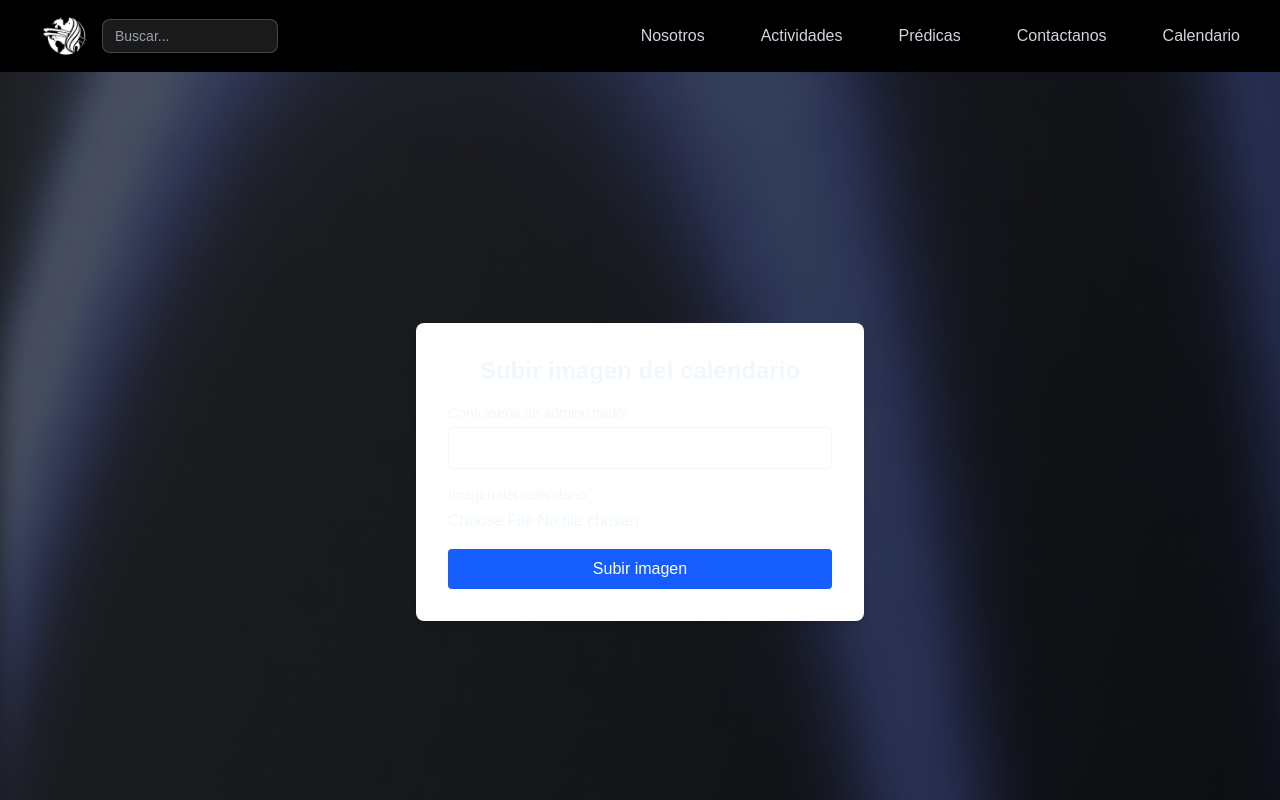
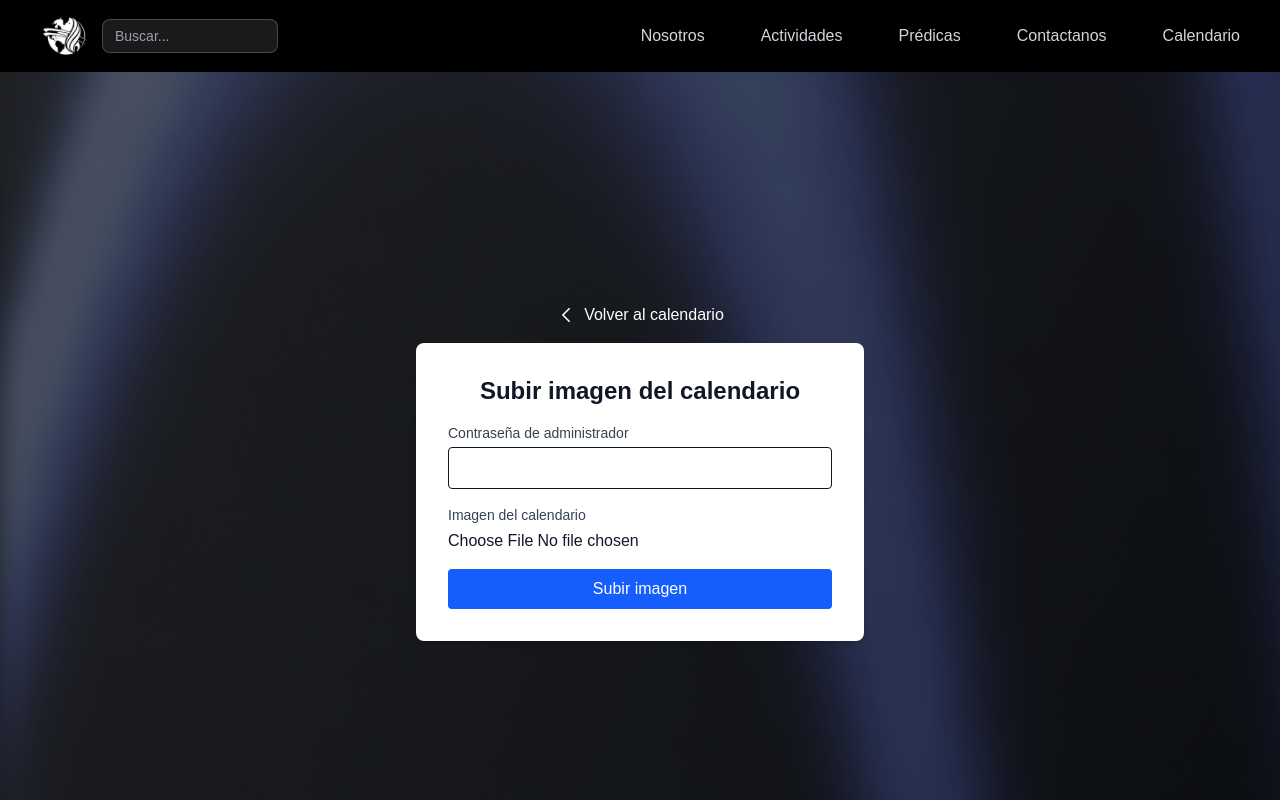
Before and after one commit to agustiinaferraro/maimo-prog3-2025-tpfinal-ferraro, a Next.js app: page /admin/calendario in a window 1280 px wide. Shown: the top 800 px of the page. Built offline with nearby package versions, Linux system fonts and the light colour scheme; no server answers.

Commit message:
fix: admin calendario page text colors for visibility on white bg

```diff
--- a/src/app/admin/calendario/page.js
+++ b/src/app/admin/calendario/page.js
@@ -1,6 +1,7 @@
 'use client'
 
 import { useState } from "react";
+import Link from "next/link";
 
 const API_URL = process.env.NEXT_PUBLIC_API_URL;
 
@@ -49,31 +50,37 @@ export default function AdminCalendario() {
   };
 
   return (
-    <div className="min-h-screen flex items-center justify-center px-4">
+    <div className="min-h-screen flex flex-col items-center justify-center px-4">
+      <Link href="/calendario" className="text-white hover:text-gray-300 transition-colors mb-4 flex items-center gap-2">
+        <svg xmlns="http://www.w3.org/2000/svg" fill="none" viewBox="0 0 24 24" strokeWidth={2} stroke="currentColor" className="w-5 h-5">
+          <path strokeLinecap="round" strokeLinejoin="round" d="M15.75 19.5L8.25 12l7.5-7.5" />
+        </svg>
+        Volver al calendario
+      </Link>
       <form onSubmit={handleSubmit} className="bg-white shadow-md rounded-lg p-8 w-full max-w-md space-y-4">
-        <h1 className="text-2xl font-bold text-center">Subir imagen del calendario</h1>
+        <h1 className="text-2xl font-bold text-center text-gray-900">Subir imagen del calendario</h1>
 
-        {message && <p className="text-green-600 text-sm text-center">{message}</p>}
-        {error && <p className="text-red-600 text-sm text-center">{error}</p>}
+        {message && <p className="text-green-700 text-sm text-center font-medium">{message}</p>}
+        {error && <p className="text-red-700 text-sm text-center font-medium">{error}</p>}
 
         <div>
-          <label className="block text-sm font-medium mb-1">Contraseña de administrador</label>
+          <label className="block text-sm font-medium mb-1 text-gray-700">Contraseña de administrador</label>
           <input
             type="password"
             value={password}
             onChange={(e) => setPassword(e.target.value)}
-            className="w-full border rounded px-3 py-2"
+            className="w-full border rounded px-3 py-2 text-gray-900"
             required
           />
         </div>
 
         <div>
-          <label className="block text-sm font-medium mb-1">Imagen del calendario</label>
+          <label className="block text-sm font-medium mb-1 text-gray-700">Imagen del calendario</label>
           <input
             type="file"
             accept="image/*"
             onChange={(e) => setFile(e.target.files[0])}
-            className="w-full"
+            className="w-full text-gray-900"
             required
           />
         </div>
```
